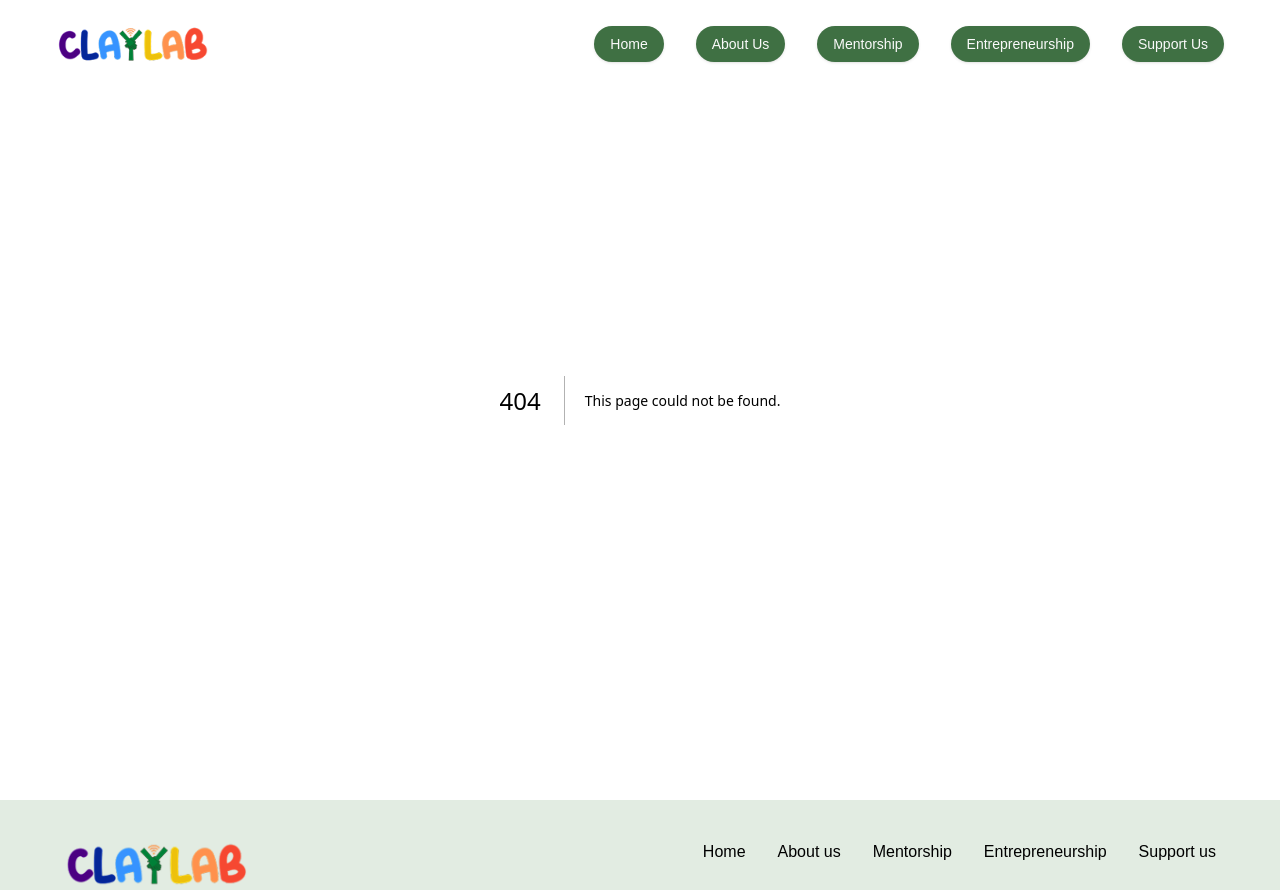
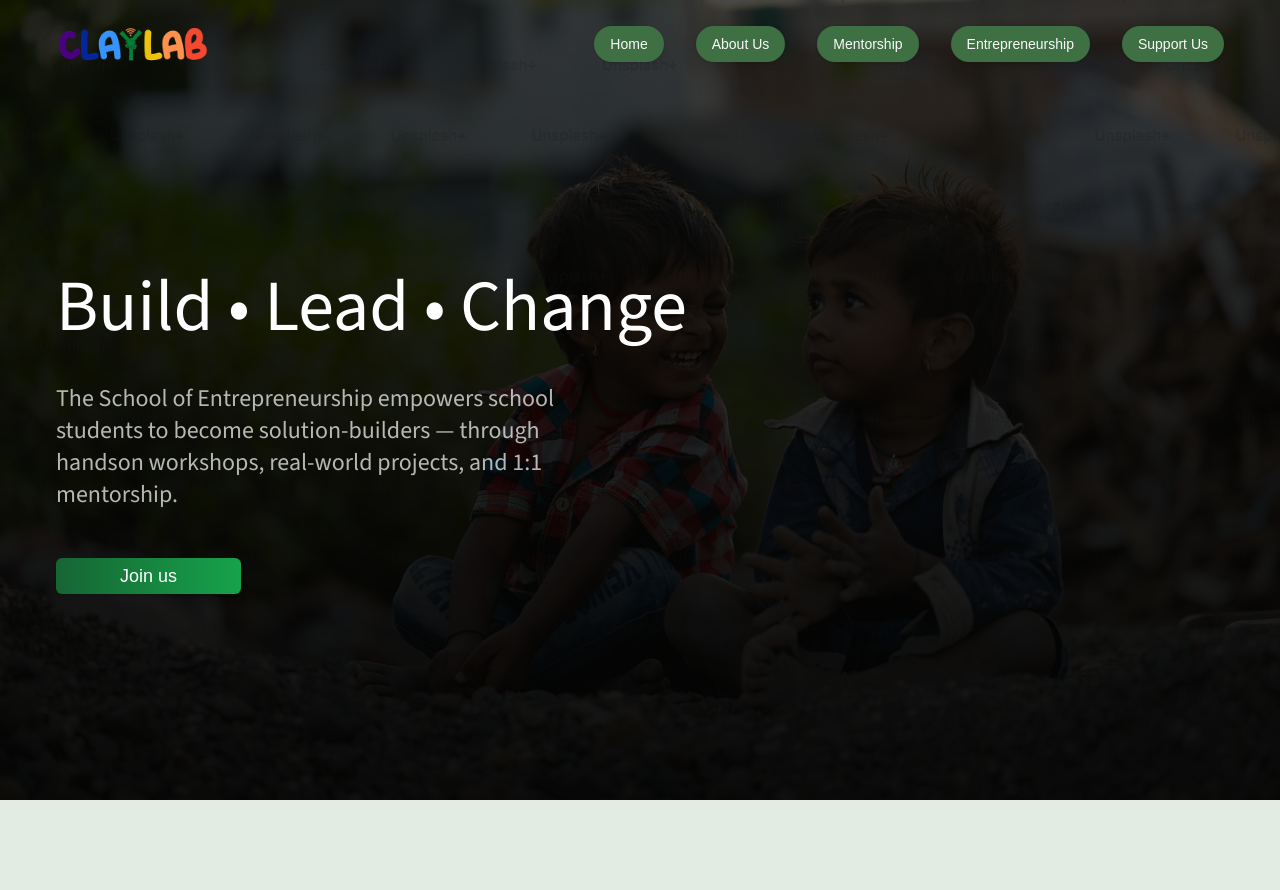
Before and after one commit to arnab-git-404/claylab, a Next.js app: page /school-of-entrepreneurship in a window 1280 px wide. Before the commit this address had no page. Shown: the top 890 px of the page. Built offline with nearby package versions, Linux system fonts and the light colour scheme; a web font is replaced by a local one.

Commit message:
Create page.tsx

```diff
--- /dev/null
+++ b/app/school-of-entrepreneurship/page.tsx
@@ -0,0 +1,22 @@
+"use client";
+
+import React from "react";
+import Hero from "@/components/entrepreneurship/hero";
+import Syllabus from "@/components/entrepreneurship/syllabus";
+import WorkshopCard from "@/components/entrepreneurship/whatYouGet";
+import Impact from "@/components/entrepreneurship/impact";
+
+// import Statistics from "@/components/entrepreneurship/statistics"
+
+export default function Home() {
+  return (
+    <div className="flex flex-col max-w-screen bg-clay-light-hover gap-10">
+      <Hero />
+      <Syllabus />
+      <WorkshopCard />
+      {/* <Statistics /> */}
+      <Impact />
+
+    </div>
+  );
+}
```
